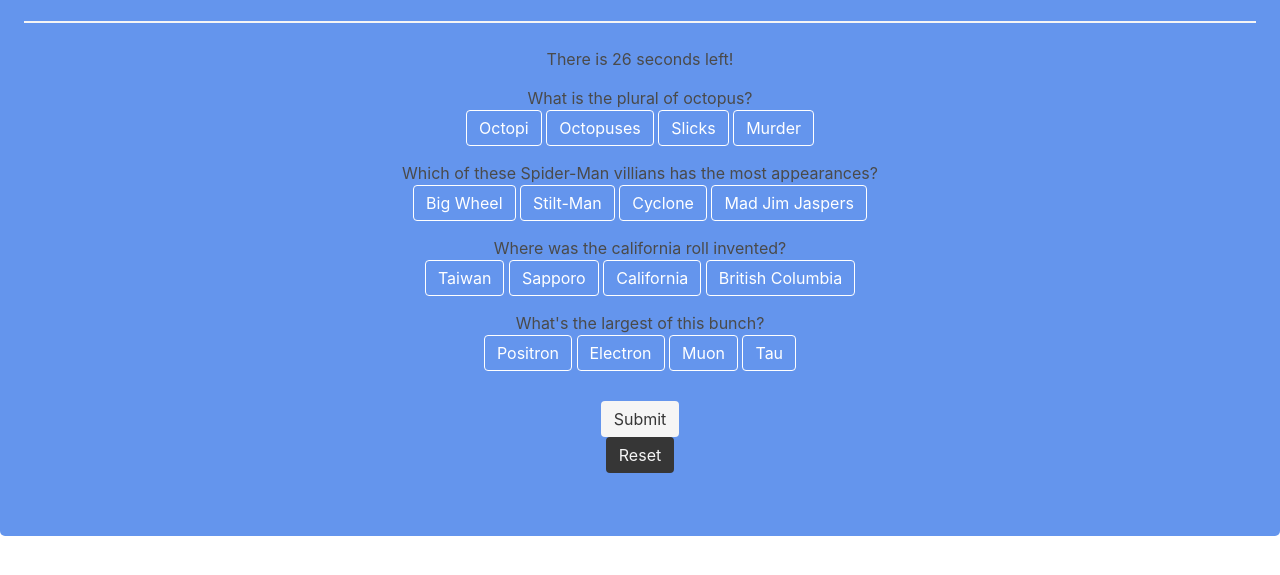
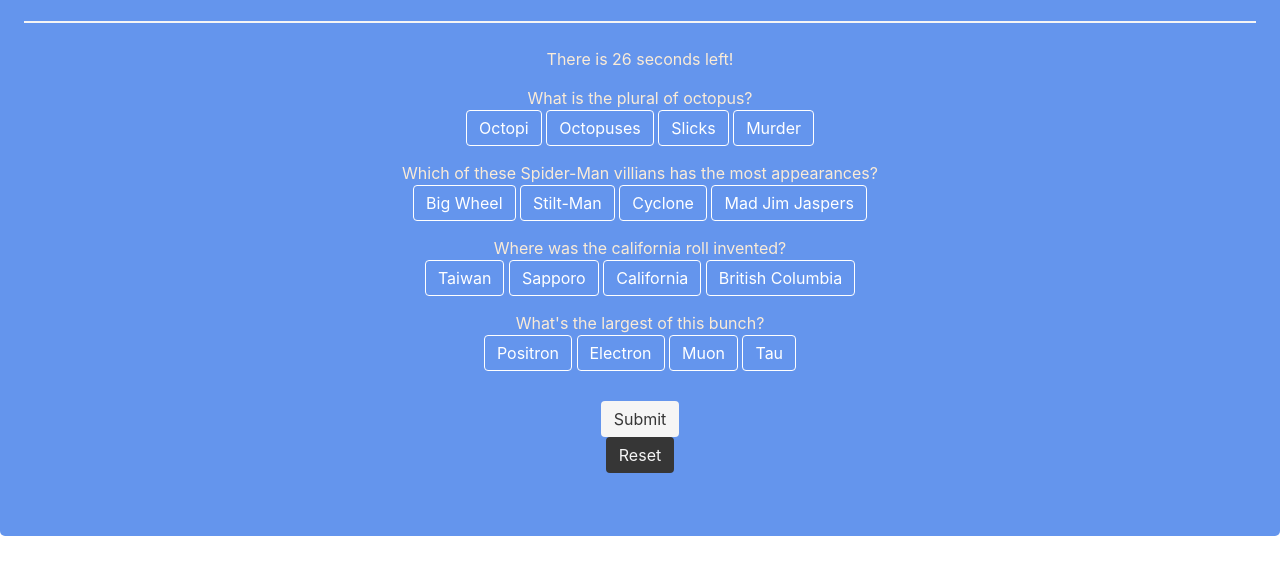
Before and after one commit to MisterSpacebar/HW5_Trivia, a plain HTML site: page index.html in a window 1280 px wide. Shown: the part 117-692 px from the top of the page. Drawn offline with nearby package versions, Linux system fonts and the light colour scheme.

```diff
--- a/index.html
+++ b/index.html
@@ -14,7 +14,7 @@
         <h1 class="title">Trivia Game</h1>
         <hr>
 
-        <div class="container" id="timer"></div>
+        <h3 class="container" id="timer"></h3>
 
         <div class="container" id="question1">
             <p id="q1"></p>
--- a/main.css
+++ b/main.css
@@ -19,3 +19,11 @@
 #answers {
     margin-top: 30px;
 }
+
+h3 {
+    color: antiquewhite;
+}
+
+p {
+    color: antiquewhite;
+}
```
